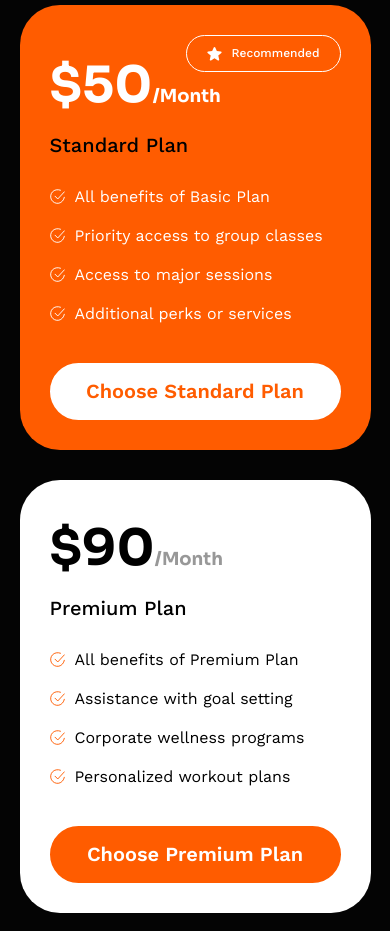
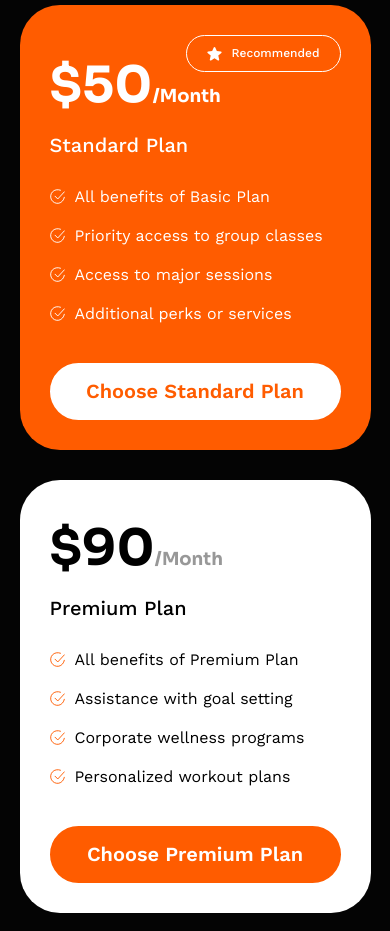
Before and after one commit to HenryAgu/FitSync, a React (Vite) app: page / in a window 390 px wide. Shown: the part 3300-4231 px from the top of the page. Built offline with nearby package versions, Linux system fonts and the light colour scheme.

Commit message:
fix: recommended h4 color to white

```diff
--- a/src/Landing/components/Membership/components/Plans.jsx
+++ b/src/Landing/components/Membership/components/Plans.jsx
@@ -62,7 +62,7 @@ const Plans = () => {
           <h1>
             $50<span>/Month</span>
           </h1>
-          <h4>Standard Plan</h4>
+          <h4 style={{color: "#ffffff"}}>Standard Plan</h4>
         </div>
         <div className="content standard_content">
           <div className="plan_content">
--- a/src/Landing/components/Membership/style/Plans.scss
+++ b/src/Landing/components/Membership/style/Plans.scss
@@ -167,6 +167,9 @@
     .standard_card{
 
       .standard_header{
+        h4{
+          color: #ffffff;
+        }
 
         .recommended{
           img{
```
